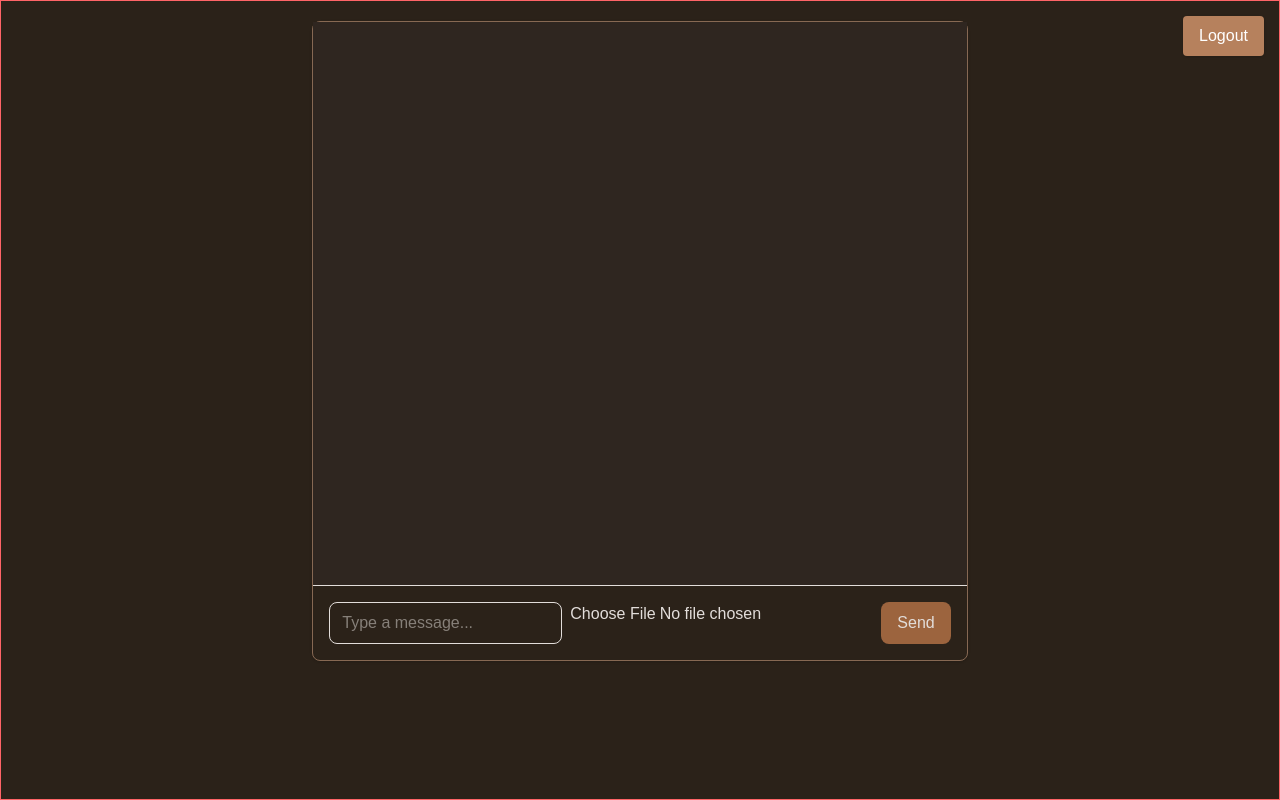
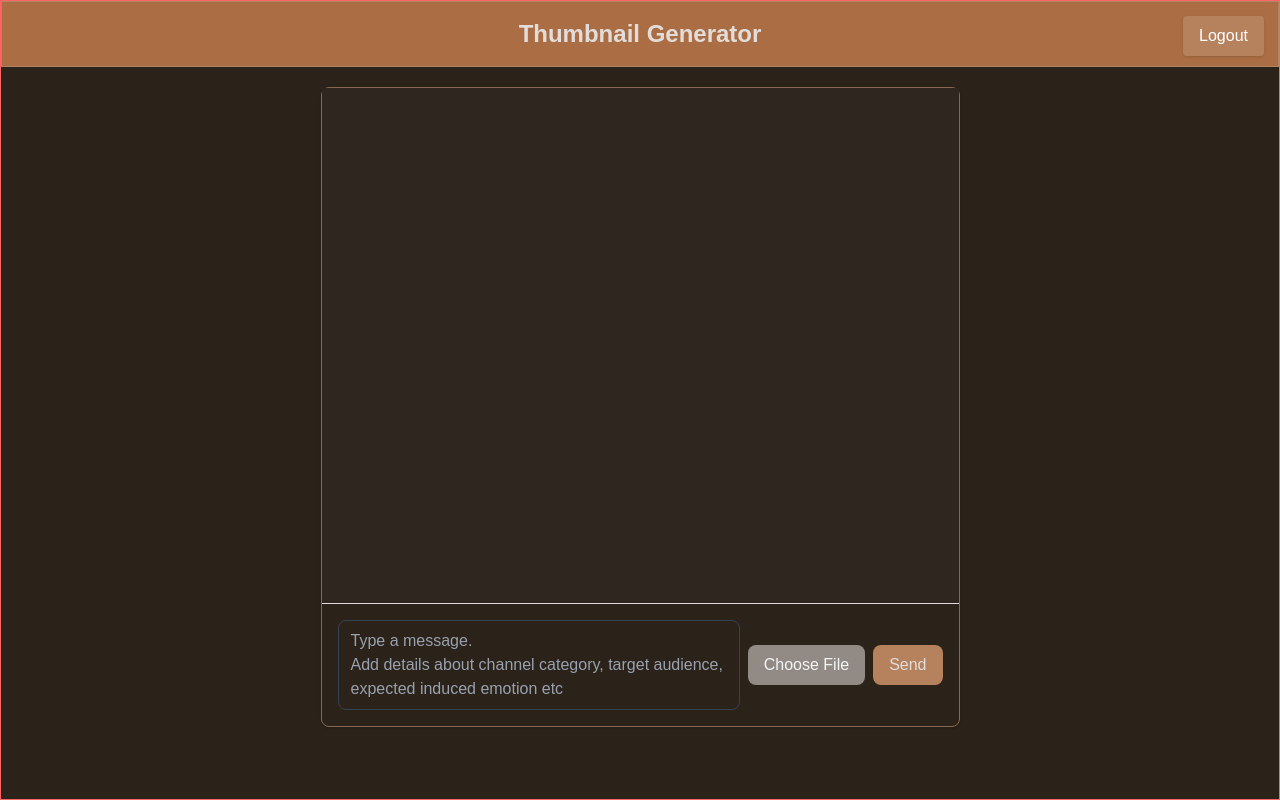
Before and after one commit to hokageCV/youtube-thumbnail-generator, a Next.js app: page / in a window 1280 px wide. Built offline with nearby package versions, Linux system fonts and the light colour scheme.

Commit message:
add loading state
also add navbar and change design of input area

```diff
--- a/src/app/page.tsx
+++ b/src/app/page.tsx
@@ -4,7 +4,14 @@ import { Window } from '@/components/chat/window';
 export default function Home() {
   return (
     <div className="flex flex-col w-full max-w-screen min-h-screen overflow-hidden border border-red-400">
-      <LogoutButton />
+
+      <div className="flex items-center justify-between px-4 py-4 bg-header border border-border">
+        <h1 className="text-2xl font-bold text-center flex-1">
+          Thumbnail Generator
+        </h1>
+        <LogoutButton />
+      </div>
+
       <Window />
     </div>
   );
--- a/src/components/chat/window.tsx
+++ b/src/components/chat/window.tsx
@@ -36,17 +36,22 @@ export function Window() {
     }
 
     const userMessage: Message = { role: 'user', content: input, image: base64Image }
-    setMessages((prev) => [...prev, userMessage])
+    const loadingMessage: Message = { role: 'loading', content: '🤖 Thinking...' }
+    setMessages((prev) => [...prev, userMessage, loadingMessage])
 
     try {
       const reply = await sendMessage(input, base64Image)
 
       const serverMessage: Message = { role: 'server', content: reply.text, image: reply.image }
-      setMessages((prev) => [...prev, serverMessage])
+      setMessages((prev) => prev.map((msg) => (msg.role === 'loading' ? serverMessage : msg)))
 
       if (reply.image) setLastImageUrl(reply.image)
     } catch (err) {
-      setMessages((prev) => [...prev, { role: 'server', content: '🚩 Error contacting server' }])
+      setMessages((prev) =>
+        prev.map((msg) =>
+          msg.role === 'loading' ? { role: 'server', content: '🚩 Error contacting server' } : msg
+        )
+      )
     }
 
     setInput('')
@@ -69,19 +74,32 @@ export function Window() {
       </div>
 
       <form onSubmit={handleSend} className='p-4 flex gap-2 border-t'>
-        <input
+        <textarea
           value={input}
           onChange={(e) => setInput(e.target.value)}
-          placeholder='Type a message...'
-          className='flex-1 border rounded-lg px-3 py-2'
+          placeholder={"Type a message.\nAdd details about channel category, target audience, expected induced emotion etc"}
+          rows={3}
+          className='flex-1 resize-none border border-gray-700 rounded-lg px-3 py-2  text-gray-100 placeholder-gray-400 focus:outline-none focus:ring-2 focus:ring-accent focus:border-accent'
         />
-        <input type='file' accept='image/*' onChange={handleFileChange} ref={fileInputRef} />
-        <button
-          type='submit'
-          className='bg-accent-hover hover:bg-accent text-accent-text px-4 py-2 rounded-lg cursor-pointer'
-        >
-          Send
-        </button>
+        <div className='flex items-center gap-2 mt-2 md:mt-0'>
+          <label className='cursor-pointer px-4 py-2 bg-neutral text-gray-100 rounded-lg hover:bg-accent-hover'>
+            Choose File
+            <input
+              type='file'
+              accept='image/*'
+              onChange={handleFileChange}
+              ref={fileInputRef}
+              className='hidden'
+            />
+          </label>
+
+          <button
+            type='submit'
+            className='bg-accent hover:bg-accent-hover text-accent-text px-4 py-2 rounded-lg cursor-pointer'
+          >
+            Send
+          </button>
+        </div>
       </form>
     </div>
   )
--- a/src/types.ts
+++ b/src/types.ts
@@ -4,7 +4,7 @@ export type User = {
 }
 
 export type Message = {
-  role: "user" | "server"
+  role: "user" | "server" | "loading"
   content: string
   image?: string
 }
```
Also changed, not shown: 1 other file (tests, documents, lock files or other folders).
